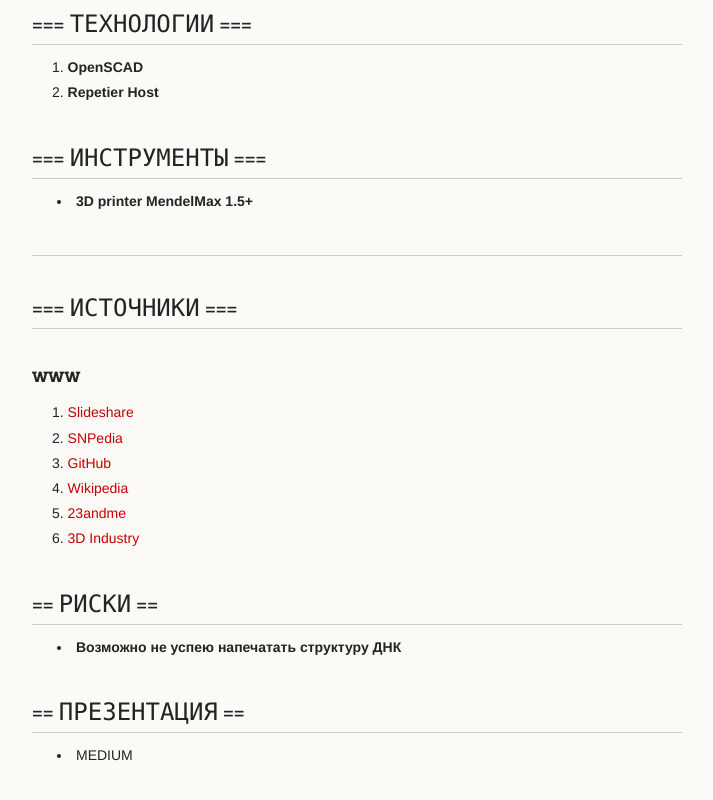
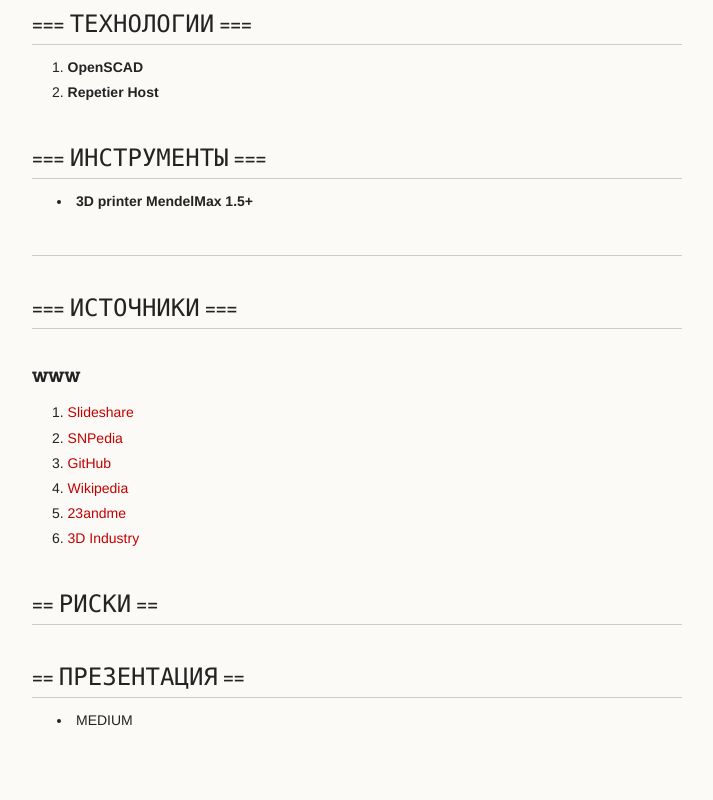
Before and after one commit to soda-without-bekerman/DNA.research, a plain HTML site: page index.html in a window 1280 px wide. Shown: the part 4460-5260 px from the top of the page, without its empty margins (278-991 px from the left). Drawn offline with Linux system fonts and the light colour scheme.

Commit message:
лишнее

```diff
--- a/index.html
+++ b/index.html
@@ -215,8 +215,6 @@ rs2488991     1         984254           GT
 <a name="-%D0%A0%D0%98%D0%A1%D0%9A%D0%98-" class="anchor" href="#-%D0%A0%D0%98%D0%A1%D0%9A%D0%98-"><span class="octicon octicon-link"></span></a>== РИСКИ ==</h2>
 
 <ul>
-<li>  <strong>Возможно не успею напечатать структуру ДНК</strong>
-</li>
 </ul><h2>
 <a name="-%D0%9F%D0%A0%D0%95%D0%97%D0%95%D0%9D%D0%A2%D0%90%D0%A6%D0%98%D0%AF-" class="anchor" href="#-%D0%9F%D0%A0%D0%95%D0%97%D0%95%D0%9D%D0%A2%D0%90%D0%A6%D0%98%D0%AF-"><span class="octicon octicon-link"></span></a>== ПРЕЗЕНТАЦИЯ ==</h2>
 
```
